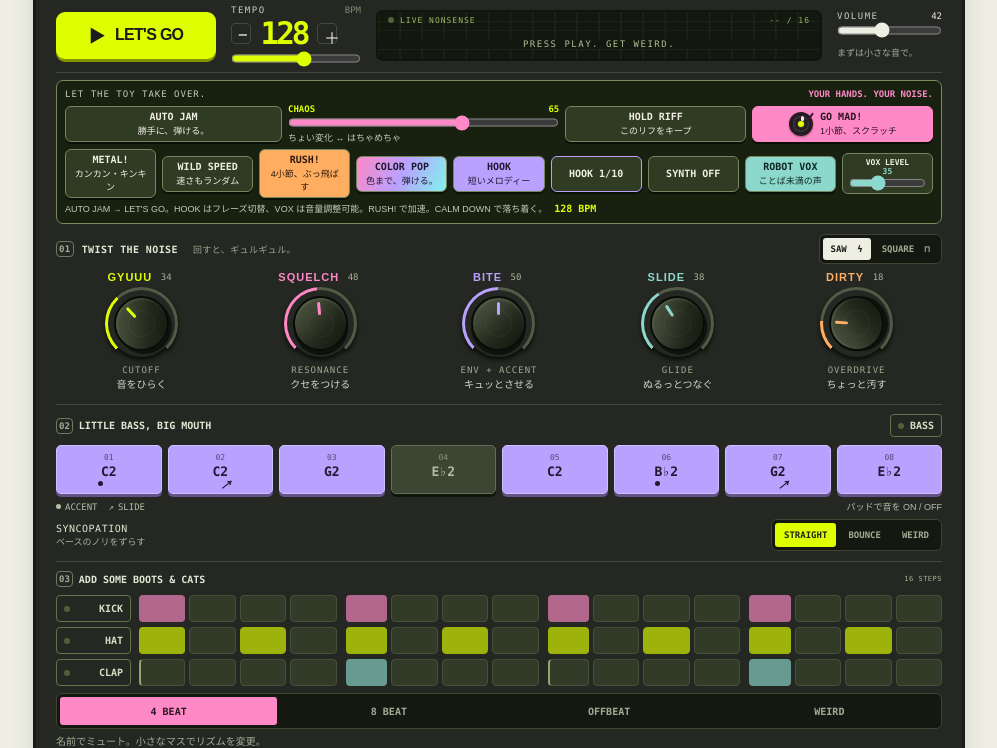
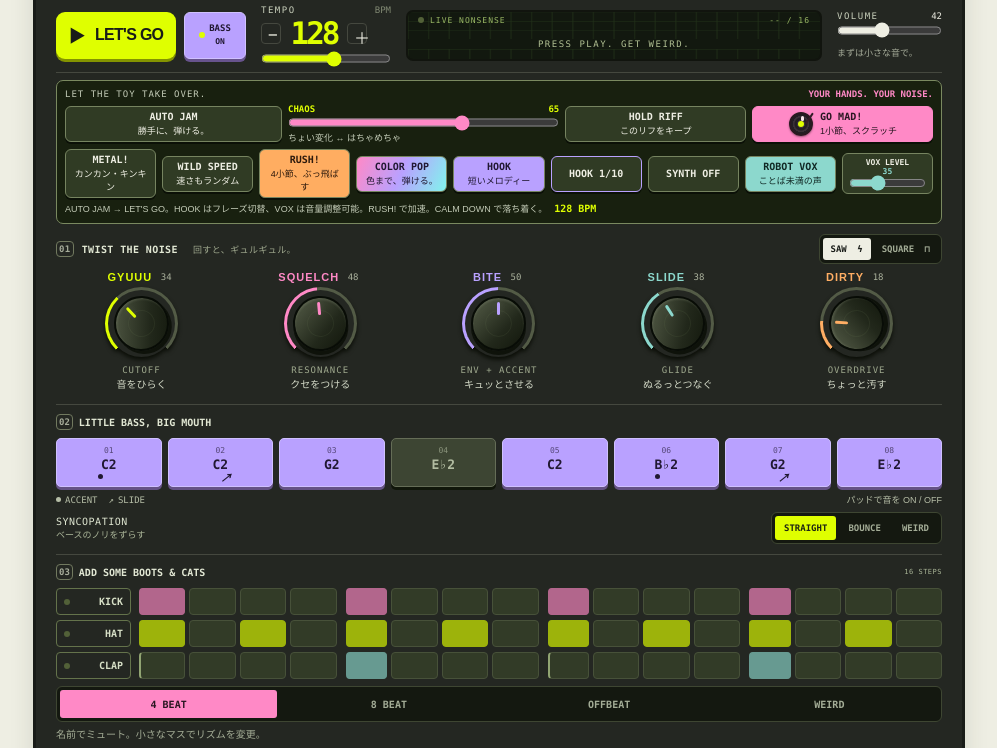
Before and after one commit to ukr8b3g-cmyk/QB-303-Fake-Acid-Generator, a website: page index.html in a window 1280 px wide. Shown: the part 91-839 px from the top of the page, without its empty margins (141-1138 px from the left). Drawn offline with Linux system fonts and the light colour scheme.

Commit message:
Move bass mute beside playback control

```diff
--- a/app.js
+++ b/app.js
@@ -181,6 +181,8 @@
       $$(`[data-${attribute}]`).forEach(el => el.setAttribute('aria-pressed', String(el.dataset[attribute] === value)));
     }
     $$('[data-track]').forEach(el => el.setAttribute('aria-pressed', String(state.enabled[el.dataset.track])));
+    $('#bass-toggle-state').textContent = state.enabled.bass ? 'ON' : 'OFF';
+    $('#bass-toggle').setAttribute('aria-label', state.enabled.bass ? 'ベースをオフにする' : 'ベースをオンにする');
     bassPads.forEach((pad, i) => {
       const step = state.bass[i]; pad.setAttribute('aria-pressed', String(step.on));
       pad.setAttribute('aria-label', `ベース ${i + 1}: ${Q.noteName(step.note)}${step.accent ? ' アクセント' : ''}${step.slide ? ' スライド' : ''}`);
--- a/compact.css
+++ b/compact.css
@@ -116,3 +116,14 @@
 @media(min-width:781px){.extra-play{grid-template-columns:repeat(9,minmax(0,1fr))}.extra-play button{min-width:0}.vox-level-control{min-height:46px}}
 @media(min-width:781px) and (max-height:1100px){.vox-level-control{min-height:36px;font-size:8px}.vox-level-control input{height:12px;margin-top:1px}}
 @media(max-width:780px){.extra-play{grid-template-columns:repeat(2,minmax(0,1fr))}}
+
+/* Keep bass mute beside Play so it is easy to reach without adding a row. */
+.transport-actions{display:grid;grid-template-columns:minmax(0,1fr) 62px;gap:8px;min-width:0}
+.transport .bass-toggle{height:100%;min-height:47px;justify-content:center;gap:4px;padding:4px;border-radius:6px;background:var(--purple);border-color:#d0c1ff;color:#211832;font-size:9px;box-shadow:0 3px 0 #67538d}
+.transport .bass-toggle .track-led{background:var(--lime);flex-shrink:0}
+.transport .bass-toggle span{display:flex;flex-direction:column;align-items:center;line-height:1.1}
+.transport .bass-toggle small{display:block;margin-top:4px;font-size:8px}
+.transport .bass-toggle[aria-pressed=false]{background:#343b30;border-color:#ff89c6;color:#ffb6d9;text-decoration:none;box-shadow:0 3px 0 #151a13}
+.transport .bass-toggle[aria-pressed=false] .track-led{background:#30372a}
+@media(min-width:921px){.transport{grid-template-columns:190px 130px minmax(0,1fr) 105px}}
+@media(max-width:500px){.transport-actions{grid-template-columns:minmax(0,1fr) 51px;gap:5px}.transport .bass-toggle{font-size:8px;padding:3px}.transport .bass-toggle small{font-size:7px}.transport-actions .play-button{font-size:12px;gap:3px}}
--- a/index.html
+++ b/index.html
@@ -27,8 +27,8 @@
         <div><div class="model-row"><h1>QB-303<span class="model-dot" aria-hidden="true">↯</span></h1><span class="version">V1.0</span></div><p class="subtitle">FAKE ACID GENERATOR</p></div>
         <div class="fake-sticker" aria-label="100 percent fake, 100 percent fun">100% FAKE.<br><strong>100% FUN.</strong><span>NOT A SERIOUS INSTRUMENT</span></div>
       </header>
-      <section class="transport" aria-label="再生と音量">
-        <button id="play" class="play-button" aria-pressed="false"><span id="play-icon" aria-hidden="true">▶</span><span id="play-label">LET'S GO</span></button>
+      <section class="transport" aria-label="再生・ベース・音量">
+        <div class="transport-actions"><button id="play" class="play-button" aria-pressed="false"><span id="play-icon" aria-hidden="true">▶</span><span id="play-label">LET'S GO</span></button><button id="bass-toggle" class="track-toggle bass-toggle" data-track="bass" aria-pressed="true" aria-label="ベースをオフにする"><i class="led track-led" data-hit="bass"></i><span>BASS<small id="bass-toggle-state">ON</small></span></button></div>
         <div class="tempo"><label for="bpm">TEMPO <span>BPM</span></label><div class="tempo-number"><button id="slower" class="nudge" aria-label="テンポを下げる">−</button><input id="bpm" type="number" min="60" max="180" step="1" value="128" inputmode="numeric" aria-label="テンポ BPM"><button id="faster" class="nudge" aria-label="テンポを上げる">＋</button></div><input id="bpm-slider" type="range" min="60" max="180" step="1" value="128" aria-label="テンポスライダー BPM" title="左右にドラッグして60〜180 BPMを調整"></div>
         <div class="scope-display"><div class="scope-caption"><span><i id="beat-led" class="led"></i> LIVE NONSENSE</span><span id="step-counter">-- / 16</span></div><canvas id="scope" width="520" height="100" aria-label="音の波形"></canvas><span class="scope-idle" id="scope-idle">PRESS PLAY. GET WEIRD.</span></div>
         <div class="volume"><label for="volume">VOLUME <output id="volume-value">42</output></label><input id="volume" type="range" min="0" max="100" value="42"><span>まずは小さな音で。</span></div>
@@ -60,7 +60,7 @@
       </section>
       <div class="sequencer-deck">
         <section class="bass-section" aria-label="ベースパターン">
-          <div class="section-heading"><h2><span class="section-index">02</span> LITTLE BASS, BIG MOUTH</h2><button class="track-toggle" data-track="bass" aria-pressed="true" aria-label="ベースの有効・無効"><i class="led track-led" data-hit="bass"></i> BASS</button></div>
+          <div class="section-heading"><h2><span class="section-index">02</span> LITTLE BASS, BIG MOUTH</h2></div>
           <div id="bass-grid" class="bass-grid" role="group" aria-label="8ステップのベース"></div>
           <div class="pattern-legend"><span><i class="legend-dot accent-dot"></i>ACCENT <i class="legend-slide">↗</i>SLIDE</span><span>パッドで音を ON / OFF</span></div>
           <div class="groove-row"><span class="control-caption">SYNCOPATION<small>ベースのノリをずらす</small></span><div class="groove-switch" role="group" aria-label="シンコペーション"><button data-groove="straight" aria-pressed="true">STRAIGHT</button><button data-groove="bounce" aria-pressed="false">BOUNCE</button><button data-groove="weird" aria-pressed="false">WEIRD</button></div></div>
```
